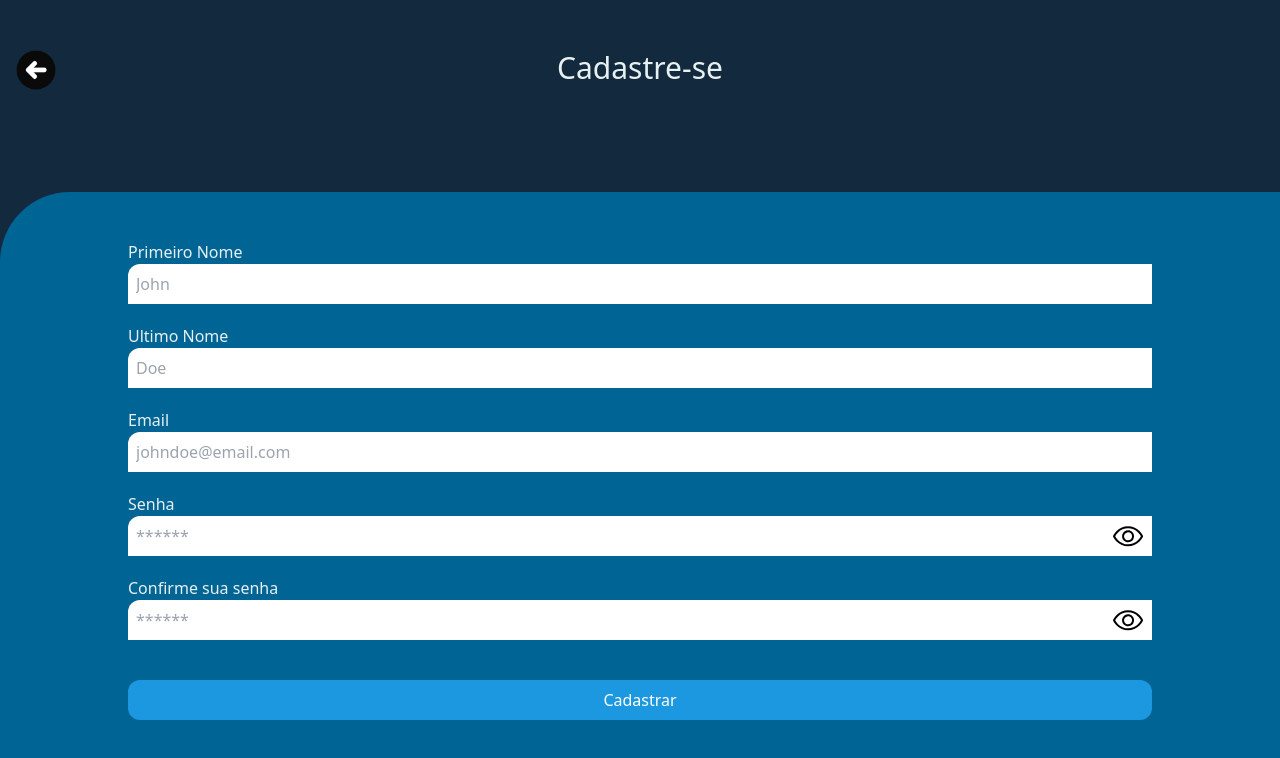
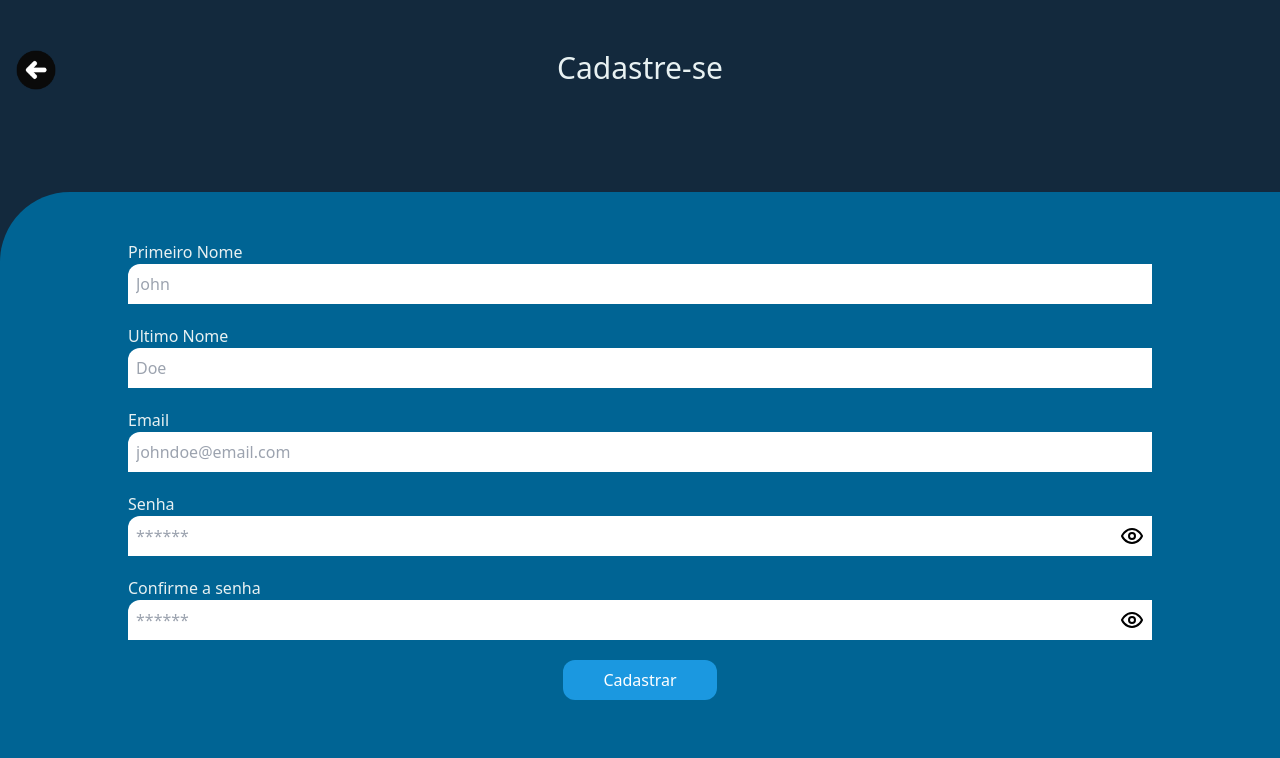
Before and after one commit to Stuutis/BarberShop, a React (Vite) app: page /Login in a window 1280 px wide. Both pictures are taken after a click on the button "Ainda não possui conta? Cadastre-se". Shown: the top 758 px of the page. Built offline with nearby package versions, Linux system fonts and the light colour scheme.

Commit message:
Instalado lucide-react para icones, criado componente input para deixar codigo mais limpo, criado password input para os inputs de password. Adicionado as mensagens de erro ao validar

```diff
--- a/package.json
+++ b/package.json
@@ -11,6 +11,7 @@
   },
   "dependencies": {
     "axios": "^1.7.2",
+    "lucide-react": "^0.390.0",
     "react": "^18.2.0",
     "react-dom": "^18.2.0",
     "react-router-dom": "^6.23.1",
--- /dev/null
+++ b/src/components/registerModal/input.tsx
@@ -0,0 +1,34 @@
+import { ComponentProps } from "react";
+
+interface InputProps extends ComponentProps<"input"> {
+  spanText: string;
+  errorMessage: string | null;
+  submit?: boolean;
+  showErrorMessage?: boolean;
+}
+export function Input({
+  spanText,
+  errorMessage,
+  submit,
+  showErrorMessage,
+  ...props
+}: InputProps) {
+  return (
+    <div className="flex flex-col mb-5">
+      <span>{spanText}</span>
+      <div className="">
+        <input
+          {...props}
+          className={
+            submit
+              ? "px-10 py-2 rounded-xl text-white bg-primary-custom"
+              : "p-2 rounded-ss-xl text-black w-full"
+          }
+        />
+      </div>
+      <div className={showErrorMessage ? "text-red-400 font-bold" : "hidden"}>
+        {errorMessage}
+      </div>
+    </div>
+  );
+}
--- /dev/null
+++ b/src/components/registerModal/password-input.tsx
@@ -0,0 +1,50 @@
+import { ComponentProps } from "react";
+import { Eye, EyeOff } from "lucide-react";
+
+interface PasswordInputProps extends ComponentProps<"input"> {
+  spanText: string;
+  isPasswordShow: boolean;
+  hasError: boolean;
+  errorMessage: string | null;
+  showPasswordFunction?: () => void;
+  hidePasswordFunction?: () => void;
+}
+
+export function PasswordInput({
+  spanText,
+  isPasswordShow,
+  hasError,
+  errorMessage,
+  showPasswordFunction,
+  hidePasswordFunction,
+  ...props
+}: PasswordInputProps) {
+  return (
+    <div className="mb-5 relative">
+      <span>{spanText}</span>
+      <input
+        className="p-2 rounded-ss-xl text-black w-full"
+        type={isPasswordShow ? "text" : "password"}
+        {...props}
+      />
+      <div className={hasError ? "hidden" : "text-red-400 block font-bold"}>
+        {errorMessage}
+      </div>
+
+      <Eye
+        cursor="pointer"
+        onClick={showPasswordFunction}
+        className={
+          isPasswordShow ? "hidden" : "absolute right-2 top-8 text-black"
+        }
+      />
+      <EyeOff
+        cursor="pointer"
+        onClick={hidePasswordFunction}
+        className={
+          isPasswordShow ? "absolute right-2 top-8 text-black" : "hidden"
+        }
+      />
+    </div>
+  );
+}
--- a/src/components/registerModal/register-modal.tsx
+++ b/src/components/registerModal/register-modal.tsx
@@ -1,7 +1,8 @@
 import { useState } from "react";
 import axios from "axios";
-import { EyeOff, EyeOn } from "../../assets/svg/svgs";
 import backArrow from "../../assets/pictures/icons8-back-arrow-64.png";
+import { Input } from "./input";
+import { PasswordInput } from "./password-input";
 
 interface RegisterModalProps {
   show: boolean;
@@ -9,6 +10,11 @@ interface RegisterModalProps {
 }
 
 export function RegisterModal({ show, handleClose }: RegisterModalProps) {
+  if (!show) {
+    return null;
+  }
+
+  const [passwordMatch, setPasswordMatch] = useState<boolean>(true);
   const [isPasswordShow, setIsPasswordShow] = useState<boolean>(false);
   const [isPasswordConfirmShow, setIsPasswordConfirmShow] =
     useState<boolean>(false);
@@ -18,9 +24,14 @@ export function RegisterModal({ show, handleClose }: RegisterModalProps) {
   const [password, setPassword] = useState<string>("");
   const [confirmPassword, setConfirmPassword] = useState<string>("");
 
-  if (!show) {
-    return null;
-  }
+  // Errors Message States
+  const [firstNameError, setFirstNameError] = useState<string | null>(null);
+  const [lastNameError, setLastNameError] = useState<string | null>(null);
+  const [emailError, setEmailError] = useState<string | null>(null);
+  const [passwordError, setPasswordError] = useState<string | null>(null);
+  const [passwordConfirmError, setPasswordConfirmError] = useState<
+    string | null
+  >(null);
 
   const handleShowPassword = () => {
     setIsPasswordShow(true);
@@ -35,11 +46,83 @@ export function RegisterModal({ show, handleClose }: RegisterModalProps) {
     setIsPasswordConfirmShow(false);
   };
 
+  const handleFirstNameChange = (e: React.ChangeEvent<HTMLInputElement>) => {
+    const value = e.target.value;
+    setFirstName(value);
+    setFirstNameError(value.length < 1 ? "O campo não pode estar vazio" : null);
+    console.log(value);
+  };
+
+  const handleLastNameChange = (e: React.ChangeEvent<HTMLInputElement>) => {
+    const value = e.target.value;
+    setLastName(value);
+    setLastNameError(value.length < 1 ? "O campo não pode estar vazio" : null);
+    console.log(value);
+  };
+
+  const handleEmailChange = (e: React.ChangeEvent<HTMLInputElement>) => {
+    const value = e.target.value;
+    setEmail(value);
+
+    setEmailError(value.length < 1 ? "O campo não pode estar vazio" : null);
+  };
+
+  const handlePasswordChange = (e: React.ChangeEvent<HTMLInputElement>) => {
+    const value = e.target.value;
+    setPassword(value);
+    setPasswordError(
+      value.length < 6
+        ? "A senha deve ter pelo menos 6 caracteres"
+        : !passwordMatch
+        ? "As senhas devem ser iguais"
+        : null
+    );
+  };
+
+  const handlePasswordConfirmChange = (
+    e: React.ChangeEvent<HTMLInputElement>
+  ) => {
+    const value = e.target.value;
+    setConfirmPassword(value);
+    setPasswordConfirmError(
+      password !== confirmPassword
+        ? "As senhas não são iguais"
+        : value.length === 0
+        ? "As senhas devem ser iguais"
+        : null
+    );
+  };
+
   const handleSubmit = async (event: React.FormEvent) => {
     event.preventDefault();
 
     if (password !== confirmPassword) {
-      alert("As senhas não coincidem");
+      setPasswordMatch(false);
+      return;
+    } else {
+      setPasswordMatch(true);
+    }
+
+    if (
+      firstName.length < 1 ||
+      lastName.length < 1 ||
+      email.length < 1 ||
+      password !== confirmPassword ||
+      password.length < 6
+    ) {
+      setFirstNameError(
+        firstName.length < 1 ? "O campo não pode estar vazio" : null
+      );
+      setLastNameError(
+        lastName.length < 1 ? "O campo não pode estar vazio" : null
+      );
+      setEmailError(email.length < 1 ? "O campo não pode estar vazio" : null);
+      setPasswordError(
+        password.length < 6 ? "A senha deve ter pelo menos 6 caracteres" : null
+      );
+      setPasswordConfirmError(
+        passwordConfirmError !== password ? "As devem ser iguais" : null
+      );
       return;
     }
 
@@ -75,92 +158,64 @@ export function RegisterModal({ show, handleClose }: RegisterModalProps) {
         className=" flex flex-col gap-2 mt-20 bg-section-custom pb-20 pt-12 rounded-ss-[70px]"
       >
         <div className="flex flex-col w-[80vw] m-auto">
-          <span>Primeiro Nome</span>
-          <input
-            className="p-2 rounded-ss-xl text-black mb-5"
+          <Input
             type="text"
-            required
             placeholder="John"
             id="firstName"
-            onChange={(e) => setFirstName(e.target.value)}
+            onChange={handleFirstNameChange}
+            spanText={"Primeiro Nome"}
+            errorMessage={firstNameError}
+            showErrorMessage={Boolean(firstNameError)}
           />
-          <span>Ultimo Nome</span>
-          <input
-            className="p-2 rounded-ss-xl text-black mb-5"
+          <Input
+            errorMessage={lastNameError}
+            spanText="Ultimo Nome"
             type="text"
-            required
             placeholder="Doe"
             id="lastName"
-            onChange={(e) => setLastName(e.target.value)}
+            onChange={handleLastNameChange}
+            showErrorMessage={Boolean(lastNameError)}
           />
-          <span>Email</span>
-          <input
-            className="p-2 rounded-ss-xl text-black mb-5"
+          <Input
             type="email"
             name="emailRegister"
             id="emailRegister"
             placeholder="johndoe@email.com"
-            required
-            onChange={(e) => setEmail(e.target.value)}
+            onChange={handleEmailChange}
+            spanText={"Email"}
+            errorMessage={"O campo não pode estar vazio"}
+            showErrorMessage={Boolean(emailError)}
           />
-          <span>Senha</span>
-          <div className="relative">
-            <input
-              className="p-2 rounded-ss-xl text-black mb-5 w-full"
-              type={isPasswordShow ? "text" : "password"}
-              name="passwordRegister"
-              id="passwordRegister"
+          <PasswordInput
+            spanText="Senha"
+            isPasswordShow={isPasswordShow}
+            hasError={passwordMatch}
+            errorMessage={passwordError}
+            showPasswordFunction={handleShowPassword}
+            hidePasswordFunction={handleHidePassword}
             placeholder="******"
-              required
-              onChange={(e) => setPassword(e.target.value)}
+            onChange={handlePasswordChange}
           />
-            <div
-              onClick={handleShowPassword}
-              className={isPasswordShow ? "hidden" : "absolute right-2 top-2.5"}
-            >
-              <EyeOn />
-            </div>
-            <div
-              onClick={handleHidePassword}
-              className={isPasswordShow ? "absolute right-2 top-2" : "hidden"}
-            >
-              <EyeOff />
-            </div>
-          </div>
-          <span>Confirme sua senha</span>
-          <div className="relative">
-            <input
-              className="p-2 rounded-ss-xl text-black mb-10 w-full"
-              type={isPasswordConfirmShow ? "text" : "password"}
-              name="passwordRegisterConfirm"
-              id="passwordRegisterConfirm"
+          <PasswordInput
+            spanText="Confirme a senha"
+            isPasswordShow={isPasswordConfirmShow}
+            hasError={passwordMatch}
+            errorMessage={passwordConfirmError}
+            showPasswordFunction={handleShowPasswordConfirm}
+            hidePasswordFunction={handleHidePasswordConfirm}
             placeholder="******"
-              required
-              onChange={(e) => setConfirmPassword(e.target.value)}
+            onChange={handlePasswordConfirmChange}
           />
-            <div
-              onClick={handleShowPasswordConfirm}
-              className={
-                isPasswordConfirmShow ? "hidden" : "absolute right-2 top-2.5"
-              }
-            >
-              <EyeOn />
-            </div>
-            <div
-              onClick={handleHidePasswordConfirm}
-              className={
-                isPasswordConfirmShow ? "absolute right-2 top-2" : "hidden"
-              }
-            >
-              <EyeOff />
-            </div>
-          </div>
-          <input
-            className="px-10 py-2 rounded-xl text-white bg-primary-custom"
+          <div className="flex items-center justify-center">
+            <Input
               type="submit"
               value="Cadastrar"
               id="registerButton"
+              submit
+              spanText={""}
+              errorMessage={null}
             />
+          </div>
         </div>
       </form>
     </div>
```
Also changed, not shown: 1 other file (tests, documents, lock files or other folders). Lines whose indentation alone changed are shown as unchanged.
